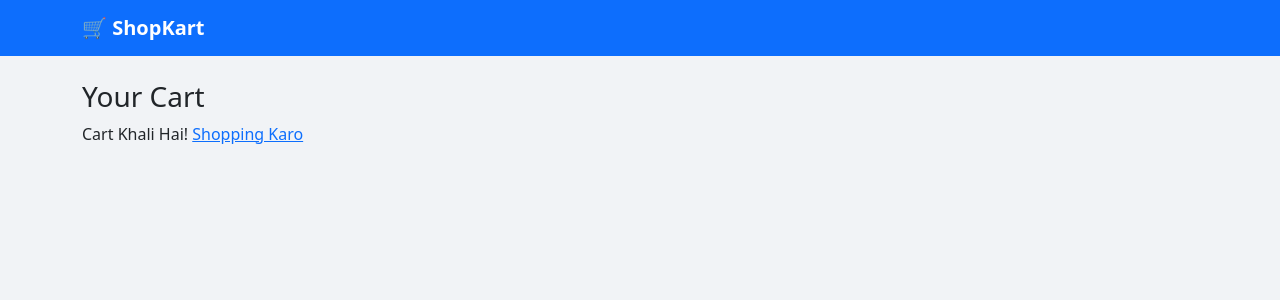
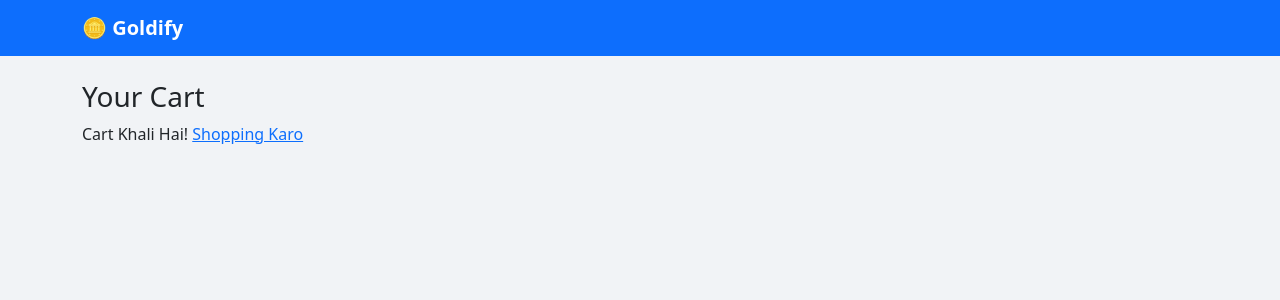
Before and after one commit to nayan2355/shopkart, a Flask app: page /cart in a window 1280 px wide. Shown: the top 300 px of the page. Run offline with Flask 3, Linux system fonts and the light colour scheme.

Commit message:
Updated to Goldify

```diff
--- a/templates/cart.html
+++ b/templates/cart.html
@@ -3,10 +3,10 @@
 <head>
 <meta name="viewport" content="width=device-width, initial-scale=1.0">
 <link href="https://cdn.jsdelivr.net/npm/bootstrap@5.3.3/dist/css/bootstrap.min.css" rel="stylesheet">
-<title>Cart</title>
+<title>Goldify - Cart</title>
 </head>
 <body style="background:#f1f3f6">
-<nav class="navbar bg-primary navbar-dark"><div class="container"><a href="/" class="navbar-brand fw-bold">🛒 ShopKart</a></div></nav>
+<nav class="navbar bg-primary navbar-dark"><div class="container"><a href="/" class="navbar-brand fw-bold">🪙 Goldify</a></div></nav>
 <div class="container py-4">
 <h3>Your Cart</h3>
 {% if products %}
--- a/templates/index.html
+++ b/templates/index.html
@@ -3,7 +3,7 @@
 <head>
 <meta charset="UTF-8">
 <meta name="viewport" content="width=device-width, initial-scale=1.0">
-<title>ShopKart</title>
+<title>Goldify</title>
 <link href="https://cdn.jsdelivr.net/npm/bootstrap@5.3.3/dist/css/bootstrap.min.css" rel="stylesheet">
 <style>
 body{background:#f1f3f6}
@@ -14,7 +14,7 @@ body{background:#f1f3f6}
 <body>
 <nav class="navbar bg-primary navbar-dark sticky-top">
 <div class="container">
-<a href="/" class="navbar-brand fw-bold fs-4">🛒 ShopKart</a>
+<a href="/" class="navbar-brand fw-bold fs-4">🪙 Goldify</a>
 <a href="/cart" class="btn btn-warning fw-bold">Cart ({{ cart_count }})</a>
 </div>
 </nav>
```
